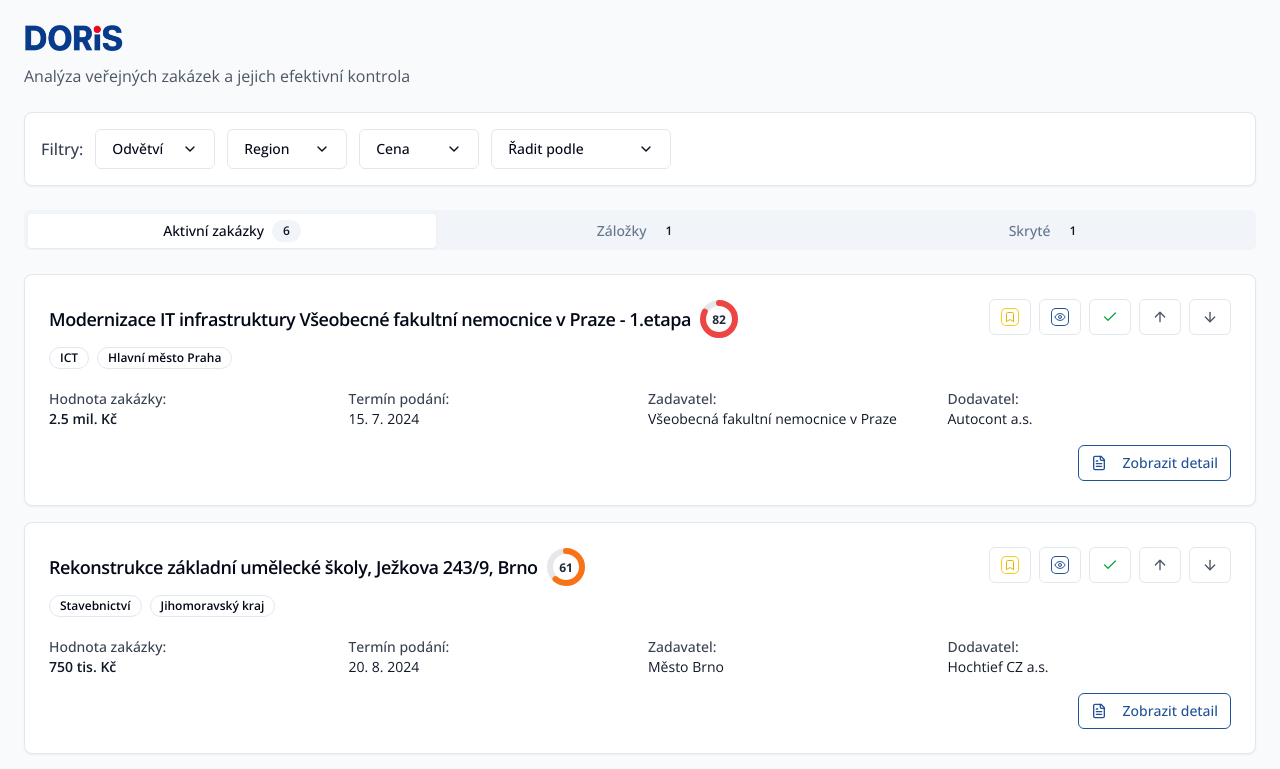
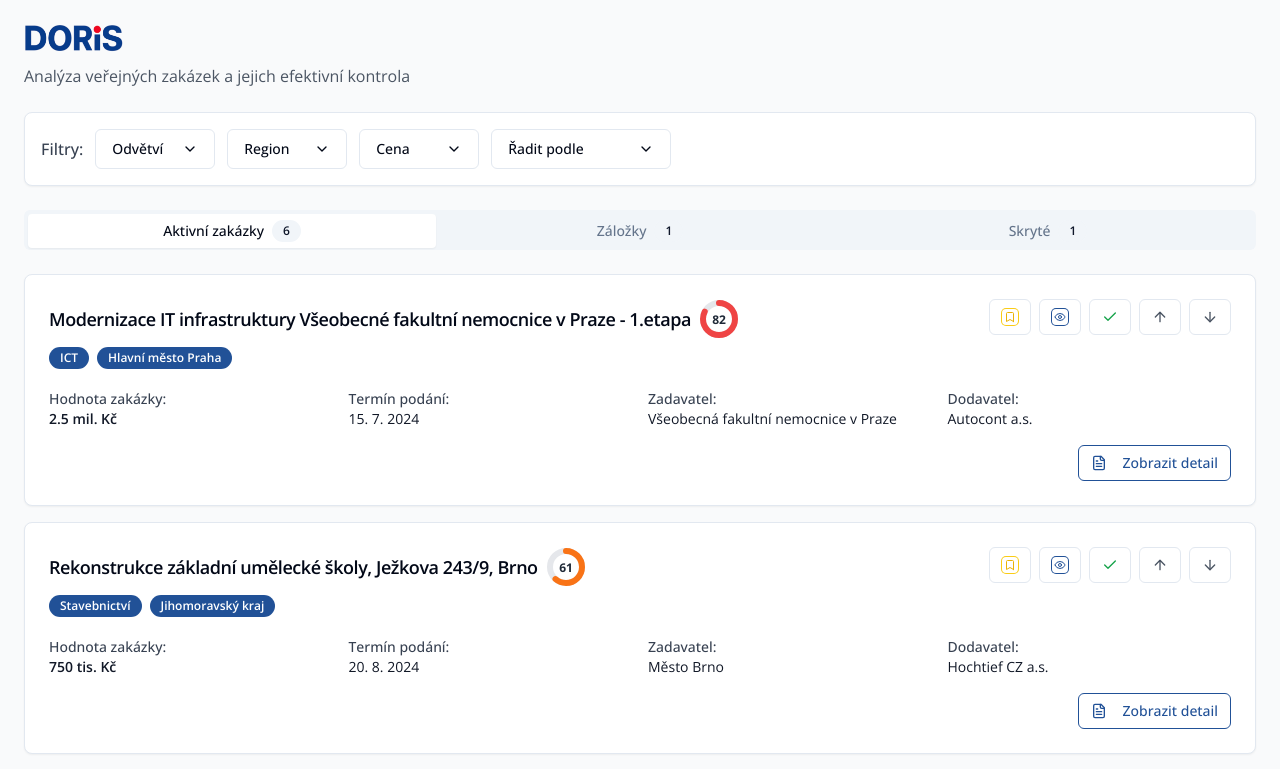
Before and after one commit to skupina-onebond/verejne-priority-kompas, a React (Vite) app: page /seznam in a window 1280 px wide. Shown: the top 769 px of the page. Built offline with nearby package versions, Linux system fonts and the light colour scheme.

Commit message:
Update PublicContractCard.tsx

```diff
--- a/src/components/PublicContractCard.tsx
+++ b/src/components/PublicContractCard.tsx
@@ -57,8 +57,8 @@ export const PublicContractCard: React.FC<PublicContractCardProps> = ({
                 )}
               </div>
               <div className="flex flex-wrap gap-2 mb-2">
-                <Badge variant="outline">{contract.sector}</Badge>
-                <Badge variant="outline">{contract.region}</Badge>
+                <Badge className="bg-[#215197] text-white">{contract.sector}</Badge>
+                <Badge className="bg-[#215197] text-white">{contract.region}</Badge>
               </div>
             </div>
 
```
